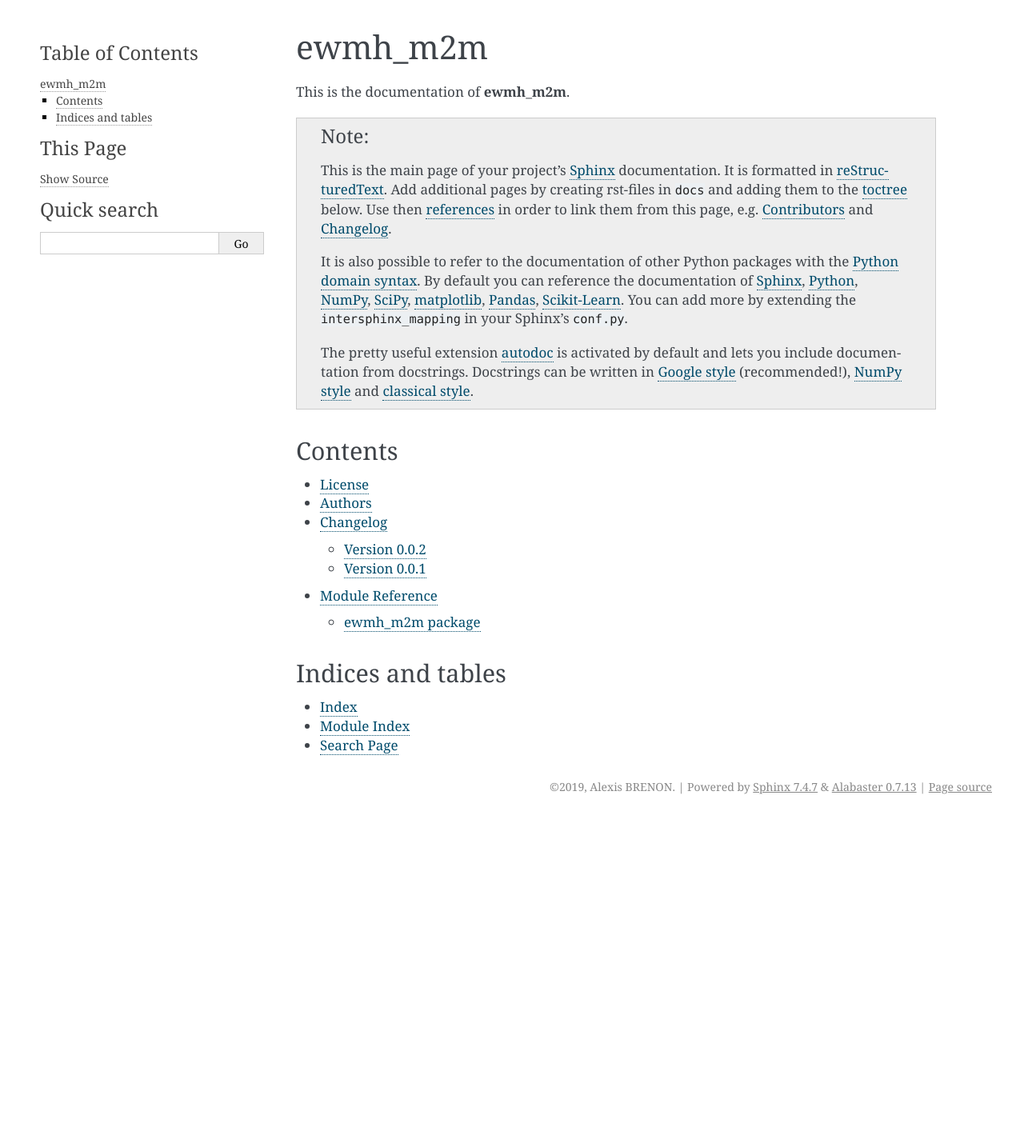
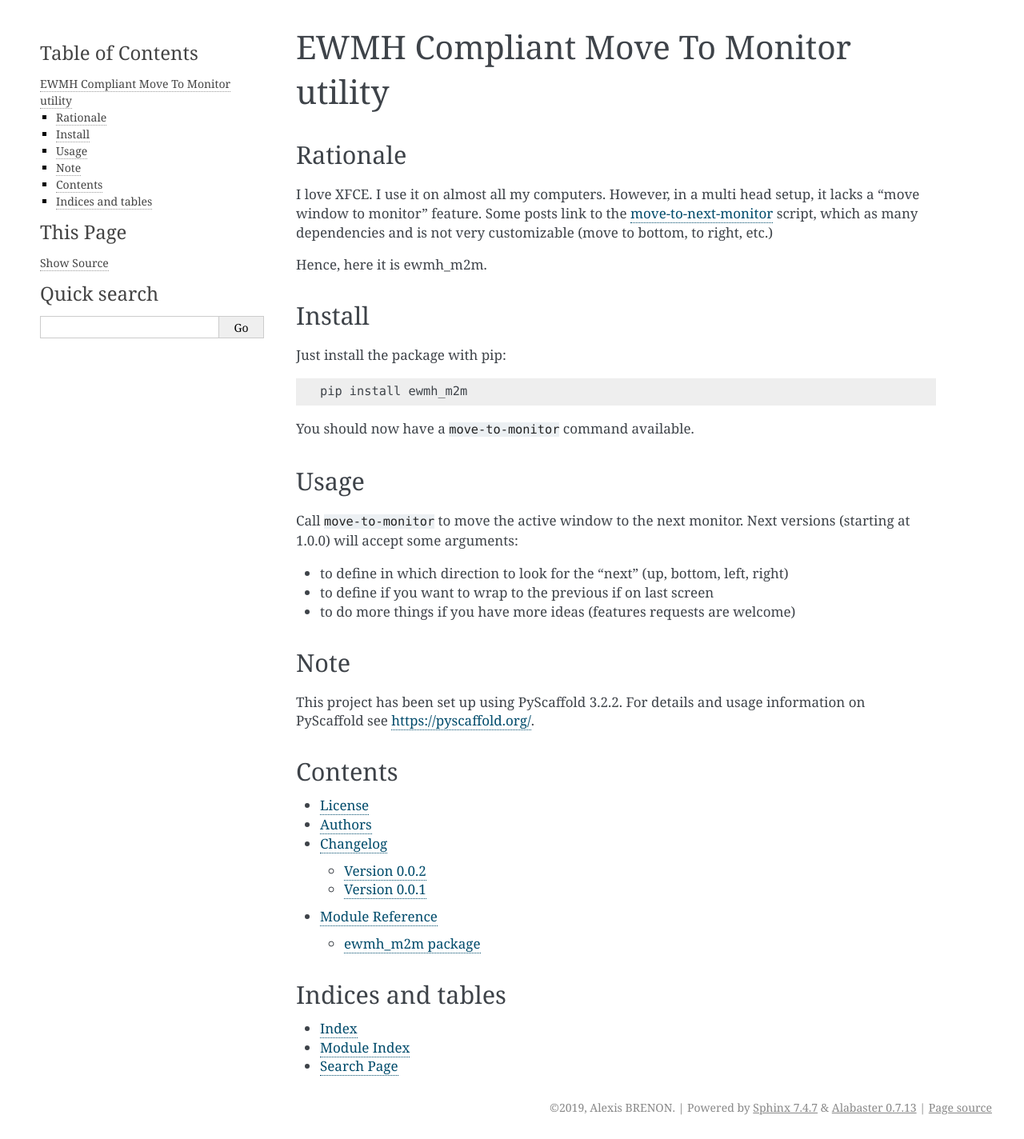
Before and after one commit to AlexisBRENON/ewmh_m2m, a Sphinx documentation site: the page built from docs/index.rst, in a window 1280 px wide. Shown: the whole page at 80% size. Built offline with Sphinx 7.4.7, drawn with Linux system fonts in a browser that asks for light colours; before the commit the page ends 1023 px from its top, so only the background shows below that.

Commit message:
Update README/doc

```diff
--- a/README.rst
+++ b/README.rst
@@ -1,16 +1,35 @@
-========
-Move To Monitor
-========
-EWMH based move to monitor script
----------------------------------
+======================================
+EWMH Compliant Move To Monitor utility
+======================================
 
-Allow to move a window between screens in any EWMH compliant window manager.
+Rationale
+=========
 
+I love XFCE. I use it on almost all my computers.
+However, in a multi head setup, it lacks a "move window to monitor" feature.
+Some posts link to the `move-to-next-monitor`_ script, which as many dependencies and is not very customizable
+(move to bottom, to right, etc.)
 
-Description
-===========
+Hence, here it is ewmh_m2m.
 
-TODO
+Install
+=======
+
+Just install the package with pip::
+
+    pip install ewmh_m2m
+
+You should now have a ``move-to-monitor`` command available.
+
+Usage
+=====
+
+Call ``move-to-monitor`` to move the active window to the next monitor.
+Next versions (starting at 1.0.0) will accept some arguments:
+
+* to define in which direction to look for the "next" (up, bottom, left, right)
+* to define if you want to wrap to the previous if on last screen
+* to do more things if you have more ideas (features requests are welcome)
 
 
 Note
@@ -18,3 +37,5 @@ Note
 
 This project has been set up using PyScaffold 3.2.2. For details and usage
 information on PyScaffold see https://pyscaffold.org/.
+
+.. _move-to-next-monitor: https://github.com/jc00ke/move-to-next-monitor
--- a/docs/index.rst
+++ b/docs/index.rst
@@ -1,27 +1,4 @@
-========
-ewmh_m2m
-========
-
-This is the documentation of **ewmh_m2m**.
-
-.. note::
-
-    This is the main page of your project's `Sphinx`_ documentation.
-    It is formatted in `reStructuredText`_. Add additional pages
-    by creating rst-files in ``docs`` and adding them to the `toctree`_ below.
-    Use then `references`_ in order to link them from this page, e.g.
-    :ref:`authors` and :ref:`changes`.
-
-    It is also possible to refer to the documentation of other Python packages
-    with the `Python domain syntax`_. By default you can reference the
-    documentation of `Sphinx`_, `Python`_, `NumPy`_, `SciPy`_, `matplotlib`_,
-    `Pandas`_, `Scikit-Learn`_. You can add more by extending the
-    ``intersphinx_mapping`` in your Sphinx's ``conf.py``.
-
-    The pretty useful extension `autodoc`_ is activated by default and lets
-    you include documentation from docstrings. Docstrings can be written in
-    `Google style`_ (recommended!), `NumPy style`_ and `classical style`_.
-
+.. include:: ../README.rst
 
 Contents
 ========
@@ -41,19 +18,3 @@ Indices and tables
 * :ref:`genindex`
 * :ref:`modindex`
 * :ref:`search`
-
-.. _toctree: http://www.sphinx-doc.org/en/master/usage/restructuredtext/directives.html
-.. _reStructuredText: http://www.sphinx-doc.org/en/master/usage/restructuredtext/basics.html
-.. _references: http://www.sphinx-doc.org/en/stable/markup/inline.html
-.. _Python domain syntax: http://sphinx-doc.org/domains.html#the-python-domain
-.. _Sphinx: http://www.sphinx-doc.org/
-.. _Python: http://docs.python.org/
-.. _Numpy: http://docs.scipy.org/doc/numpy
-.. _SciPy: http://docs.scipy.org/doc/scipy/reference/
-.. _matplotlib: https://matplotlib.org/contents.html#
-.. _Pandas: http://pandas.pydata.org/pandas-docs/stable
-.. _Scikit-Learn: http://scikit-learn.org/stable
-.. _autodoc: http://www.sphinx-doc.org/en/stable/ext/autodoc.html
-.. _Google style: https://github.com/google/styleguide/blob/gh-pages/pyguide.md#38-comments-and-docstrings
-.. _NumPy style: https://numpydoc.readthedocs.io/en/latest/format.html
-.. _classical style: http://www.sphinx-doc.org/en/stable/domains.html#info-field-lists
```
